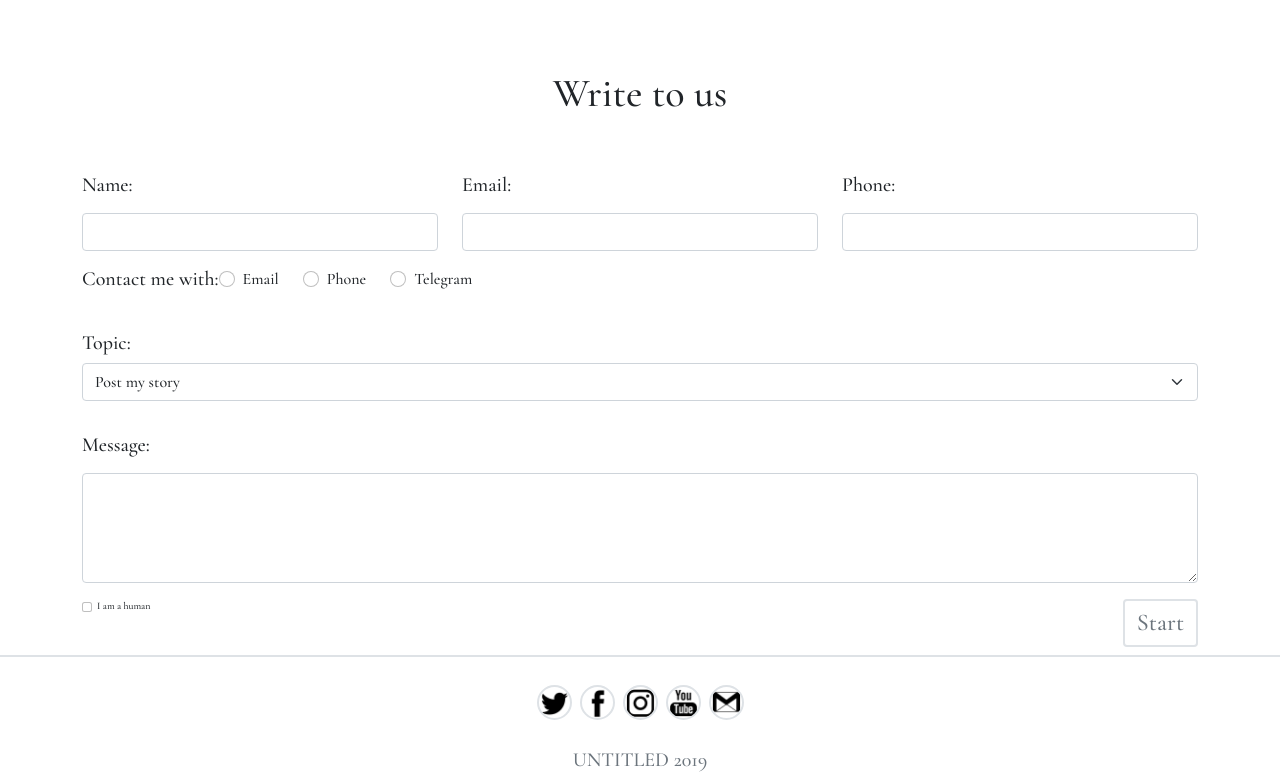
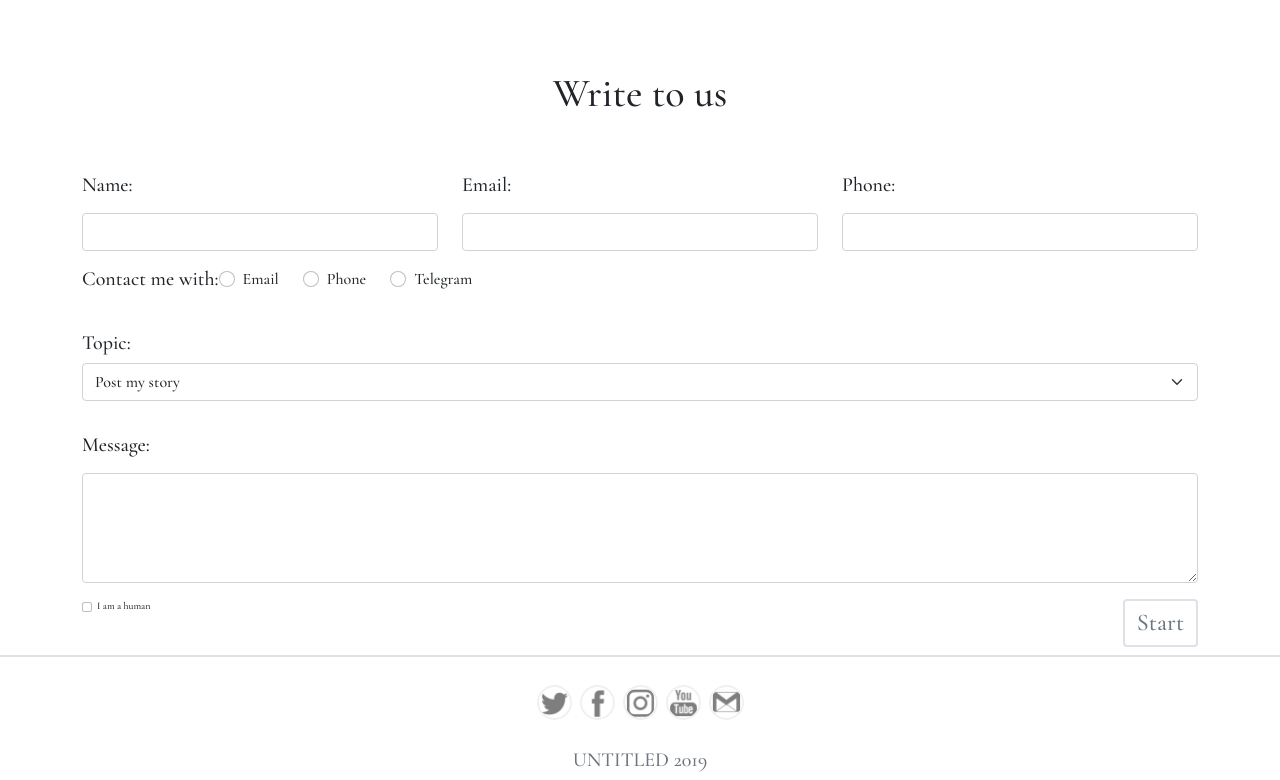
Before and after one commit to andersonTS/examination, a plain HTML site: page index.html in a window 1280 px wide. Shown: the part 2690-3470 px from the top of the page. Drawn offline with nearby package versions, Linux system fonts and the light colour scheme.

Commit message:
Change footer

```diff
--- a/index.html
+++ b/index.html
@@ -288,11 +288,11 @@
     <div class="container-fluid">
         <div class="row border-top border-2">
             <div class="col-12 d-flex justify-content-center py-4">
-                <img src="./img/twitter-128.png" alt="" width="35" height="35" class="border rounded-circle border-2 m-1 secondary">
-                <img src="./img/facebook-128.png" alt="" width="35" height="35" class="border rounded-circle border-2 m-1 secondary">
-                <img src="./img/instagram-2-128.png" alt="" width="35" height="35" class="border rounded-circle border-2 m-1 secondary">
-                <img src="./img/youtube-128.png" alt="" width="35" height="35" class="border rounded-circle border-2 m-1 secondary">
-                <img src="./img/gmail-128.png" alt="" width="35" height="35" class="border rounded-circle border-2 m-1 secondary">
+                <img src="./img/twitter-128.png" alt="" width="35" height="35" class="border rounded-circle border-2 m-1 secondary subscribe">
+                <img src="./img/facebook-128.png" alt="" width="35" height="35" class="border rounded-circle border-2 m-1 secondary subscribe">
+                <img src="./img/instagram-2-128.png" alt="" width="35" height="35" class="border rounded-circle border-2 m-1 secondary subscribe">
+                <img src="./img/youtube-128.png" alt="" width="35" height="35" class="border rounded-circle border-2 m-1 secondary subscribe">
+                <img src="./img/gmail-128.png" alt="" width="35" height="35" class="border rounded-circle border-2 m-1 secondary subscribe">
             </div>
             <div class="col-12 text-center text-muted">
                 <h5>UNTITLED 2019</h5>
--- a/style.css
+++ b/style.css
@@ -133,6 +133,15 @@ a:not([href]):not([class]):hover {
   min-height: 30rem;
   background-size: cover;
 }
+.subscribe{
+  opacity: 0.5;
+}
+.subscribe:hover{
+  opacity: 1;
+  -webkit-transform: scale(1.3);
+  -ms-transform: scale(1.3);
+  transform: scale(1.3);
+}
 
 @media (max-width: 992px) {
   .navs-icons {
```
